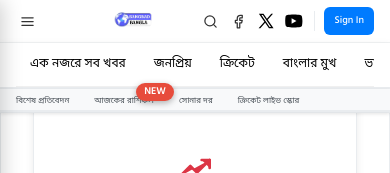
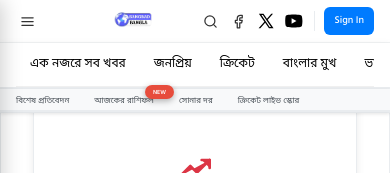
Before and after one commit to ANIKETHPAWAR/Sangbad-bangla, a React (Vite) app in the folder frontend/: page / in a window 390 px wide. Shown: the top 173 px of the page. Built offline with nearby package versions, Linux system fonts and the light colour scheme; no server answers.

Commit message:
ui changes 2

```diff
--- a/frontend/src/components/layout/Header.css
+++ b/frontend/src/components/layout/Header.css
@@ -425,6 +425,10 @@
     min-height: 20px;
     padding: 0;
   }
+  .new-tag{
+    top: -8px;
+    font-size: 6px;
+  }
 
   .nav-link {
     padding: 2px 6px;
--- a/frontend/src/components/news/NewsCard.css
+++ b/frontend/src/components/news/NewsCard.css
@@ -332,10 +332,11 @@
   }
 
   .new-badge {
-    top: 8px;
-    left: 8px;
-    padding: 3px 6px;
-    font-size: 0.65rem;
+    top: 6px;
+    left: 6px;
+    padding: 2px 4px;
+    font-size: 5px;
+    border-radius: 8px;
   }
 
   /* Mobile optimizations for trending news in 2-column grid */
```
